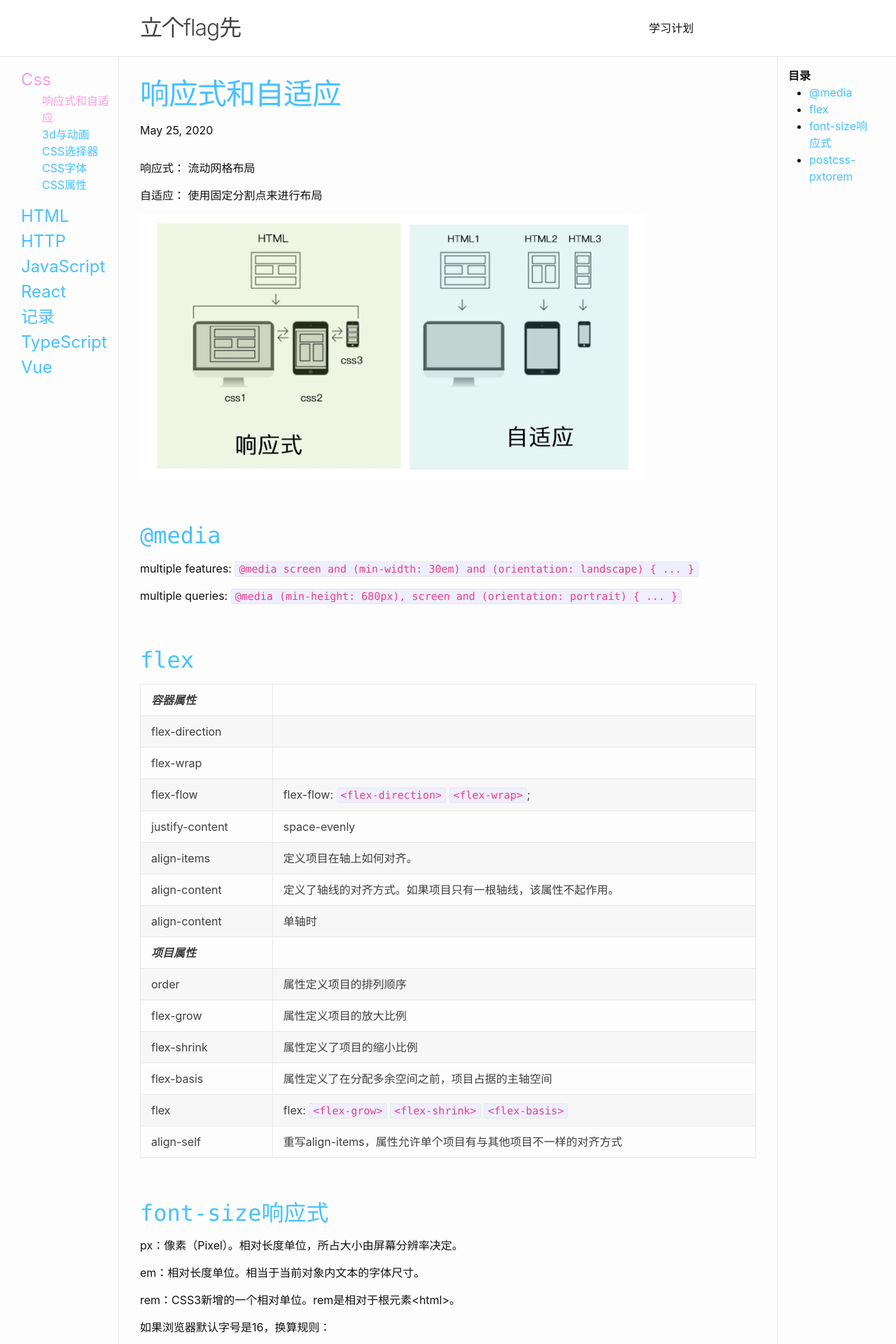
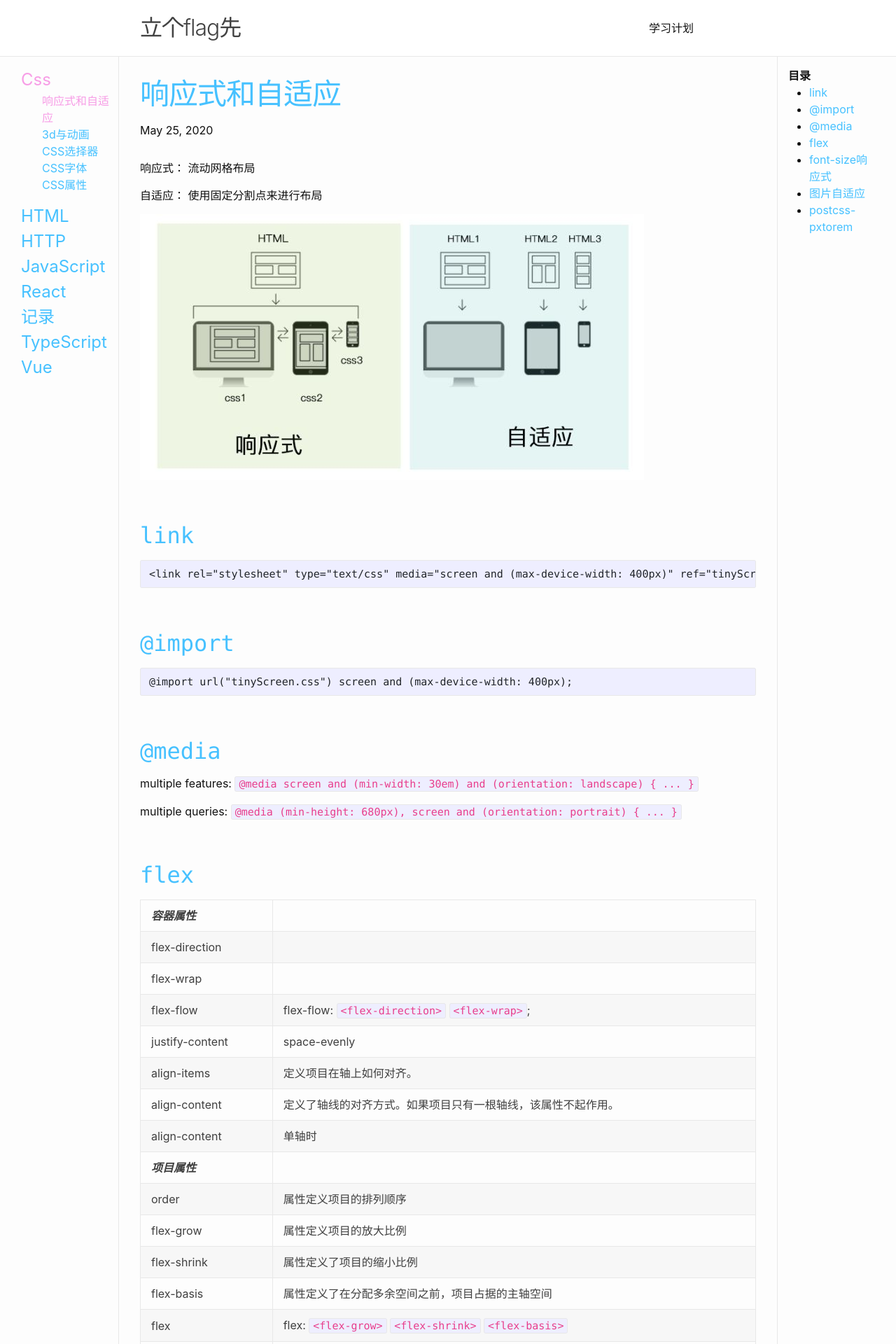
Before and after one commit to liuruiqi1993/liuruiqi1993.github.com, a Jekyll site: the page built from collections/_css/ adaptive/响应式和自适应.md, in a window 1280 px wide. Shown: the top 1920 px of the page at 70% size. Built offline with Jekyll 4.4.1, drawn with Linux system fonts in a browser that asks for light colours; some of the changed text lies outside the part shown.

Commit message:
Update 响应式和自适应.md

````diff
--- a/collections/_css/ adaptive/响应式和自适应.md
+++ b/collections/_css/ adaptive/响应式和自适应.md
@@ -8,8 +8,17 @@
 自适应： 使用固定分割点来进行布局
 
 ![Mostly fluid](./21b19020b573ccdc38c13227f50f33b0_720w.jpg)
+## [link](https://developer.mozilla.org/zh-CN/docs/Web/HTML/Element/link)
+```
+<link rel="stylesheet" type="text/css" media="screen and (max-device-width: 400px)" ref="tinyScreen.css" />
+```
 
-## @media
+## [@import](https://developer.mozilla.org/zh-CN/docs/Web/CSS/@import)
+```
+@import url("tinyScreen.css") screen and (max-device-width: 400px);
+```
+
+## [@media](https://developer.mozilla.org/zh-CN/docs/Web/CSS/@media)
 multiple features: `@media screen and (min-width: 30em) and (orientation: landscape) { ... }`
 
 multiple queries: `@media (min-height: 680px), screen and (orientation: portrait) { ... }`
@@ -54,6 +63,21 @@
   42  | 42/16 = 2.625
   48  | 48/16 = 3
 
+## 图片自适应
+windows平台缩放图片时，可能出现图像失真现象。这时，可以尝试使用IE的专有命令：
+```
+img { -ms-interpolation-mode: bicubic; }
+```
+或者
+```
+addLoadEvent(function() {
+　　var imgs = document.getElementById("content").getElementsByTagName("img");
+　　imgSizer.collate(imgs);
+});
+```
+或者根据不同大小的屏幕，加载不同分辨率的图片。
+http://blog.cloudfour.com/responsive-imgs-part-2/
+
 ## [postcss-pxtorem](https://github.com/cuth/postcss-pxtorem)
 ```
 module.exports = {
````
